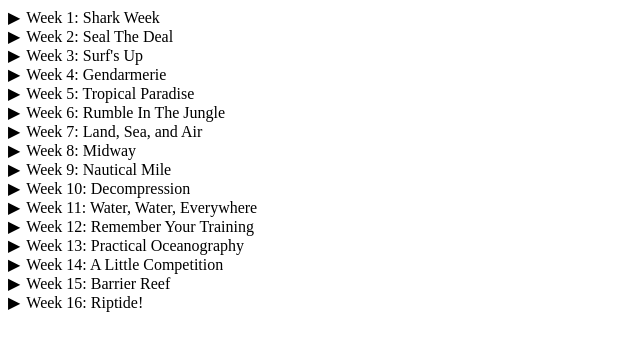
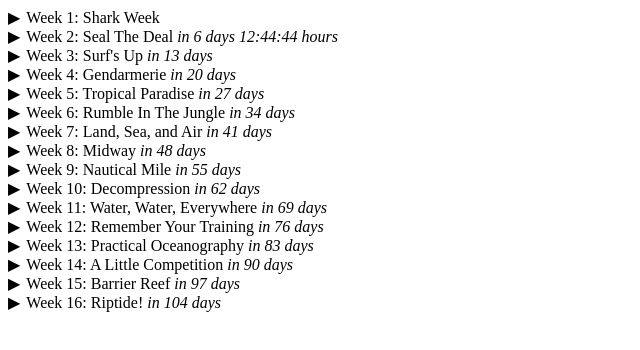
Before and after one commit to BeepIsla/operation-missions, a plain HTML site: page index.html in a window 1280 px wide. Shown: the whole page, without its empty margins (0-640 px from the left). Drawn offline with Linux system fonts and the light colour scheme.

Commit message:
Deploying to gh-pages from @ BeepIsla/operation-missions@57c7307bf4c3adbe46e6b273adccc1d6e2ecb2ae 🚀

```diff
--- a/index.html
+++ b/index.html
@@ -84,13 +84,16 @@
 			}
 			setInterval(() => {
 				for (let el of document.querySelectorAll("li > span > i")) {
-					let idx = parseInt(el.attributes.getNamedItem("data-week").value);
+					let attrib = el.attributes.getNamedItem("data-week");
+					if (attrib) {
+						let idx = parseInt(attrib.value);
 						let weekDate = new Date(opStart.getTime() + (idx * weekTime));
 						if (Date.now() > weekDate.getTime()) {
 							el.innerHTML = "";
 						} else {
 							let diff = weekDate.getTime() - Date.now();
 							el.innerHTML = "in " + formatTime(diff);
+						}
 					}
 				}
 			}, 500);
```
Lines whose indentation alone changed are shown as unchanged.
